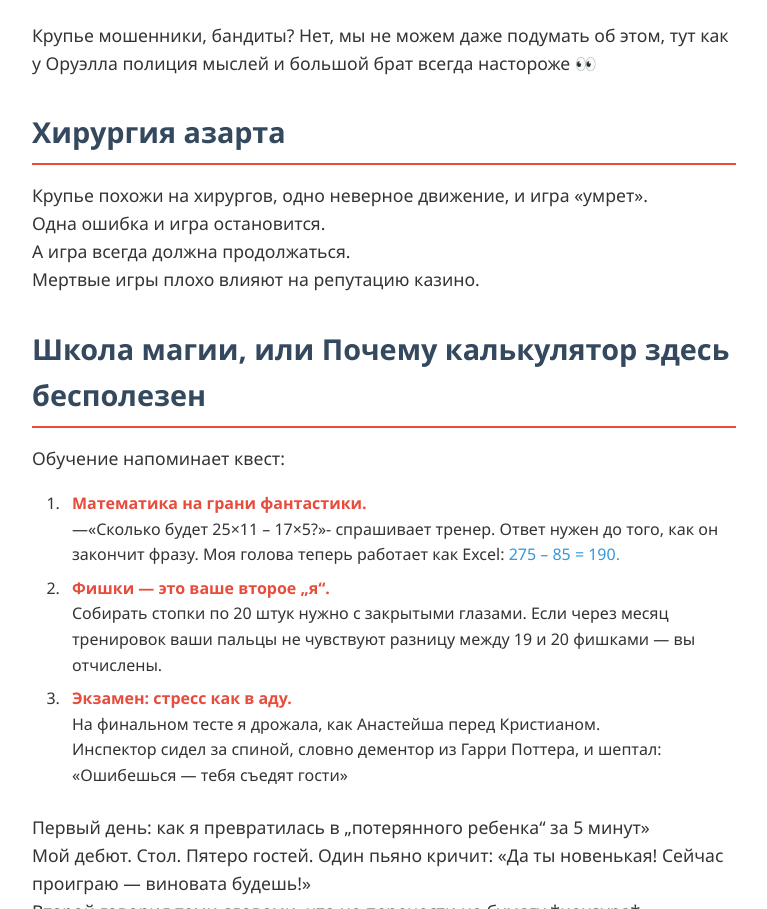
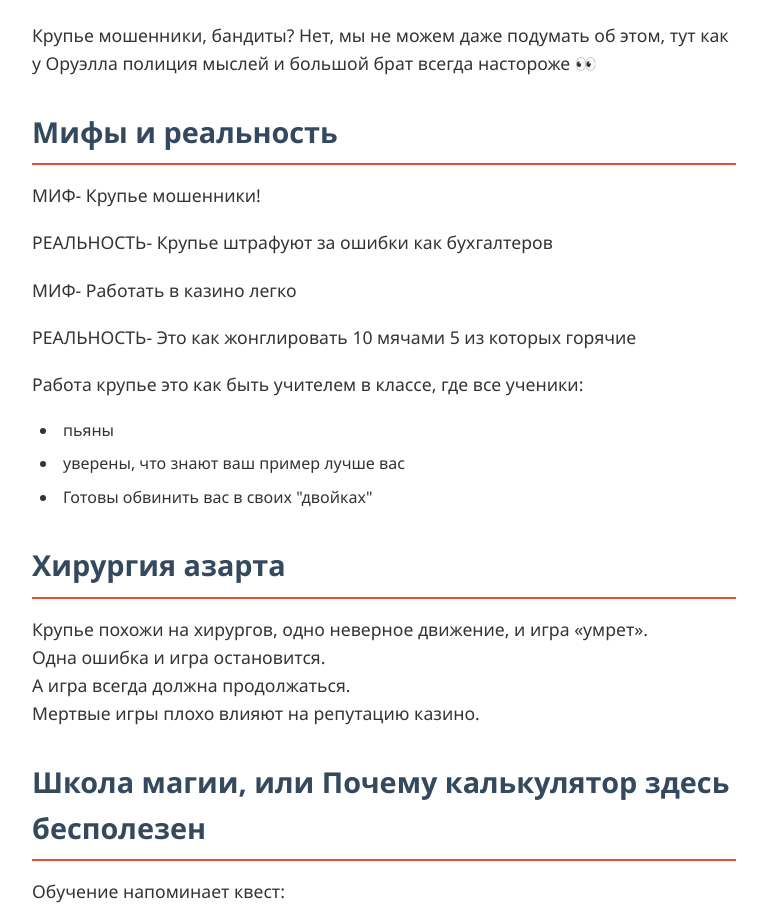
Before and after one commit to margarinkaK/Insta, a plain HTML site: page index.html in a window 1280 px wide. Shown: the part 1147-2056 px from the top of the page, without its empty margins (256-1023 px from the left). Drawn offline with Linux system fonts and the light colour scheme.

Commit message:
Add files via upload

```diff
--- a/index.html
+++ b/index.html
@@ -45,7 +45,15 @@
         <li>В 13:00 дерешься с охранником за право быть первым в очереди за едой.</li>
     </ul>
     <p>Крупье мошенники, бандиты? Нет, мы не можем даже подумать об этом, тут как у Оруэлла полиция мыслей и большой брат всегда настороже 👀</p>
-
+    <h2>Мифы и реальность</h2>
+    <p>МИФ- Крупье мошенники!</p>
+    <p>РЕАЛЬНОСТЬ- Крупье штрафуют за ошибки как бухгалтеров</p>
+    <p>МИФ- Работать в казино легко</p>
+    <p>РЕАЛЬНОСТЬ- Это как жонглировать 10 мячами 5 из которых горячие</p>
+    <p>Работа крупье это как быть учителем в классе, где все ученики:</p>
+    <li>пьяны</li>
+    <li>уверены, что знают ваш пример лучше вас</li>
+    <li>Готовы обвинить вас в своих "двойках"</li>
     <h2>Хирургия азарта</h2>
     <p>Крупье похожи на хирургов, одно неверное движение, и игра «умрет».<br>
     Одна ошибка и игра остановится.<br>
```
